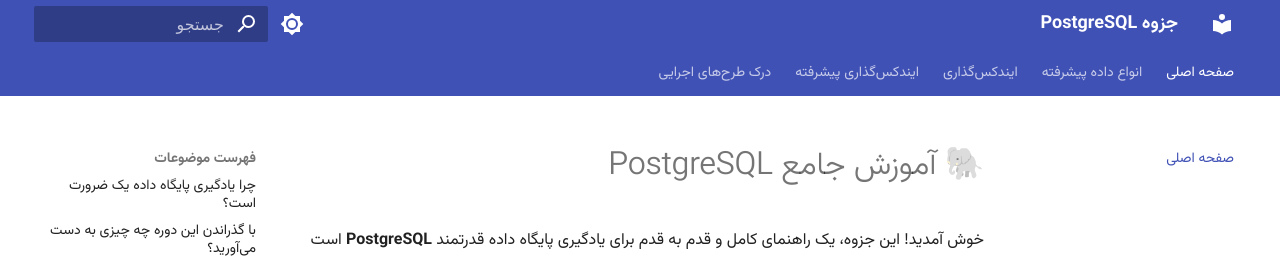
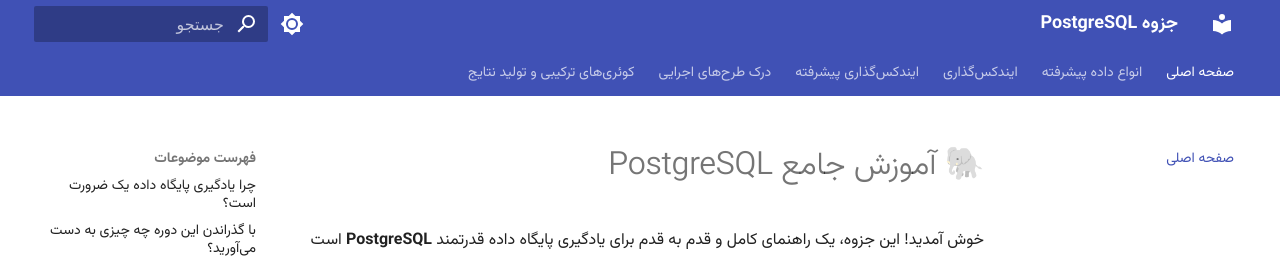
Before and after one commit to Yonesj/Postgresql-Jozve, an MkDocs documentation site: the page built from docs/index.md, in a window 1280 px wide and 900 px high. Shown: the top 256 px of the window. Built offline with MkDocs 1.6.1 and Material for MkDocs 9.7.7, drawn with Linux system fonts in a browser that asks for light colours; part of the change alters nothing that is shown.

Commit message:
determine the layout of the global navigation for the generating results module

```diff
--- a/mkdocs.yml
+++ b/mkdocs.yml
@@ -83,3 +83,16 @@ nav:
       - "گره‌های اسکن": "understanding_query_plans/059_scan_nodes.md"
       - "هزینه‌ها و ردیف‌ها": "understanding_query_plans/060_costs_and_rows.md"
       - "دستور Explain Analyze": "understanding_query_plans/061_explain_analyze.md"
+  - "کوئری‌های ترکیبی و تولید نتایج":
+      - "مقدمه‌ای بر کوئری‌های پیشرفته": "generating_results/062_introduction_to_queries.md"
+      - "اتصال متقاطع (CROSS JOIN)": "generating_results/063_cross_joins.md"
+      - "اتصال داخلی (INNER JOIN)": "generating_results/064_inner_joins.md"
+      - "اتصال خارجی (OUTER JOIN)": "generating_results/065_outer_joins.md"
+      - "زیرکوئری‌ها (Subqueries)": "generating_results/066_subqueries.md"
+      - "اتصال جانبی (LATERAL JOIN)": "generating_results/067_lateral_joins.md"
+      - "دستور ROWS FROM": "generating_results/068_rows_from.md"
+      - "پر کردن شکاف‌ها در سری‌های زمانی": "generating_results/069_filling_gaps_in_sequences.md"
+      - "بهینه‌سازی و حذف زیرکوئری‌ها": "generating_results/070_subquery_elimination.md"
+      - "ترکیب کوئری‌ها": "generating_results/071_combining_queries.md"
+      - "توابع مجموعه‌ساز": "generating_results/072_set_generating_functions.md"
+      - "ایندکس‌گذاری روی JOIN‌ها": "generating_results/073_indexing_joins.md"
```
